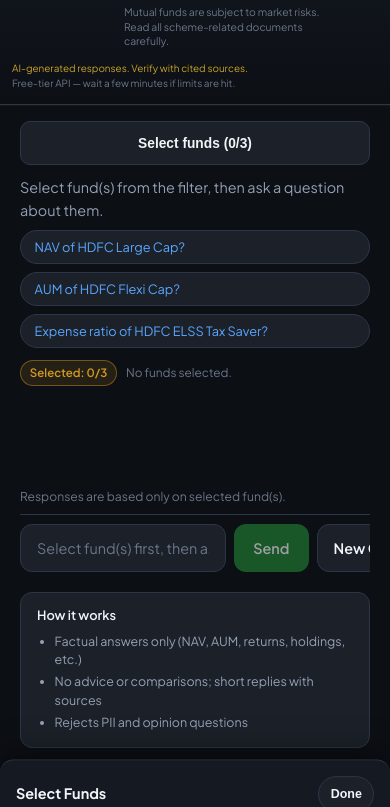
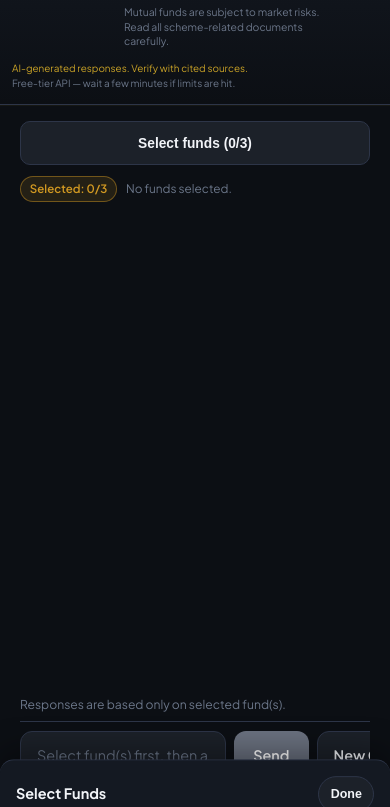
Before and after one commit to deepanjandhwani/mutualfundragchatbot, a plain HTML site: page phase5_frontend/index.html in a window 390 px wide. Shown: the part 92-899 px from the top of the page. Before the commit the page ends 864 px from the top, so only its background shows below. Drawn offline with nearby package versions, Linux system fonts and the light colour scheme; no server answers.

Commit message:
Improve mobile chat visibility and fund-selection send feedback.
This keeps Send actionable when no funds are selected so users see an explicit prompt, and reduces mobile top-section clutter so the chat panel stays visible by default.

```diff
--- a/phase5_frontend/app.js
+++ b/phase5_frontend/app.js
@@ -251,8 +251,10 @@ function runApp() {
         : "Ask about the selected fund(s)...";
     }
     if (sendBtn) {
-      sendBtn.disabled = count === 0;
-      sendBtn.title = count === 0 ? "Select at least one fund to send." : "";
+      // Keep send clickable so users get explicit feedback when no funds are selected.
+      sendBtn.disabled = false;
+      sendBtn.title = count === 0 ? "Select at least one fund." : "";
+      sendBtn.classList.toggle("needs-fund", count === 0);
     }
     updateFundButtonLabel(count);
   }
--- a/phase5_frontend/styles.css
+++ b/phase5_frontend/styles.css
@@ -942,6 +942,14 @@ body {
   cursor: not-allowed;
 }
 
+#send-btn.needs-fund {
+  background: #6b7280;
+}
+
+#send-btn.needs-fund:hover {
+  background: #4b5563;
+}
+
 .new-chat-btn {
   padding: 0.75rem 1rem;
   font-family: inherit;
@@ -978,6 +986,23 @@ body {
 
 /* Final mobile overrides kept at end to beat base rules above */
 @media (max-width: 768px) {
+  .welcome,
+  .how-it-works {
+    display: none;
+  }
+
+  .chat {
+    min-height: 68dvh;
+  }
+
+  .messages {
+    min-height: 48dvh;
+  }
+
+  .selection-summary {
+    margin-bottom: 0.35rem;
+  }
+
   .sidebar {
     position: fixed;
     left: 0;
@@ -1074,6 +1099,14 @@ body {
 }
 
 @media (max-width: 480px) {
+  .chat {
+    min-height: 72dvh;
+  }
+
+  .messages {
+    min-height: 52dvh;
+  }
+
   .message {
     font-size: 0.95rem;
     padding: 0.78rem 0.85rem;
```
